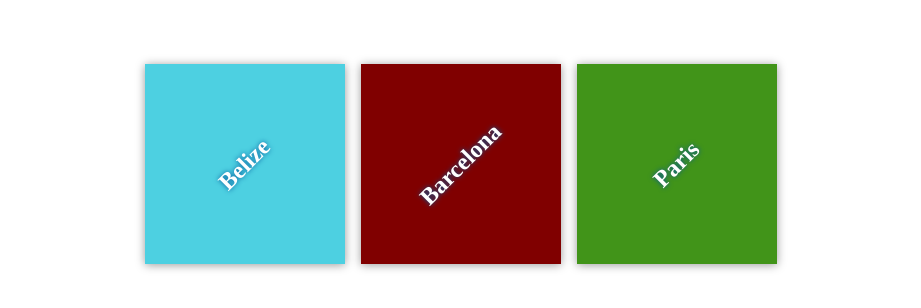
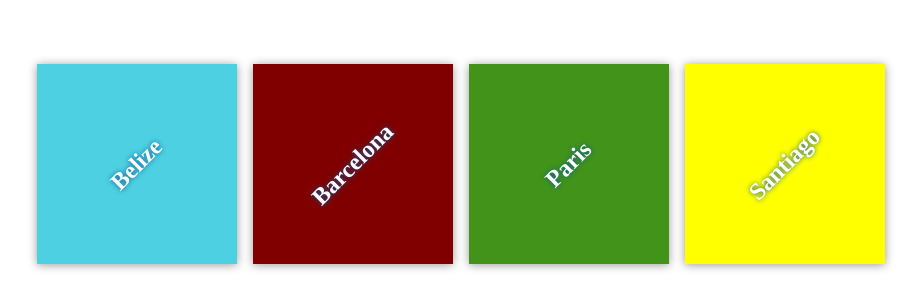
Before and after one commit to carlyalmasy/my-travel-plans, a plain HTML site: page course-collaboration-travel-plans/index.html in a window 1280 px wide. Shown: the part 236-544 px from the top of the page, without its empty margins (179-1100 px from the left). Drawn offline with Linux system fonts and the light colour scheme.

Commit message:
Add Santiago to destinations

```diff
--- a/course-collaboration-travel-plans/css/app.css
+++ b/course-collaboration-travel-plans/css/app.css
@@ -62,3 +62,7 @@ h2 {
 #paris {
     background-color: #419419;
 }
+
+#santiago {
+    background-color: #ffff00;
+}
--- a/course-collaboration-travel-plans/index.html
+++ b/course-collaboration-travel-plans/index.html
@@ -22,6 +22,10 @@
                 <h2>Paris</h2>
             </div>
 
+            <div class="destination" id="santiago">
+                <h2>Santiago</h2>
+            </div>
+
         </div>
     </div>
 
```
